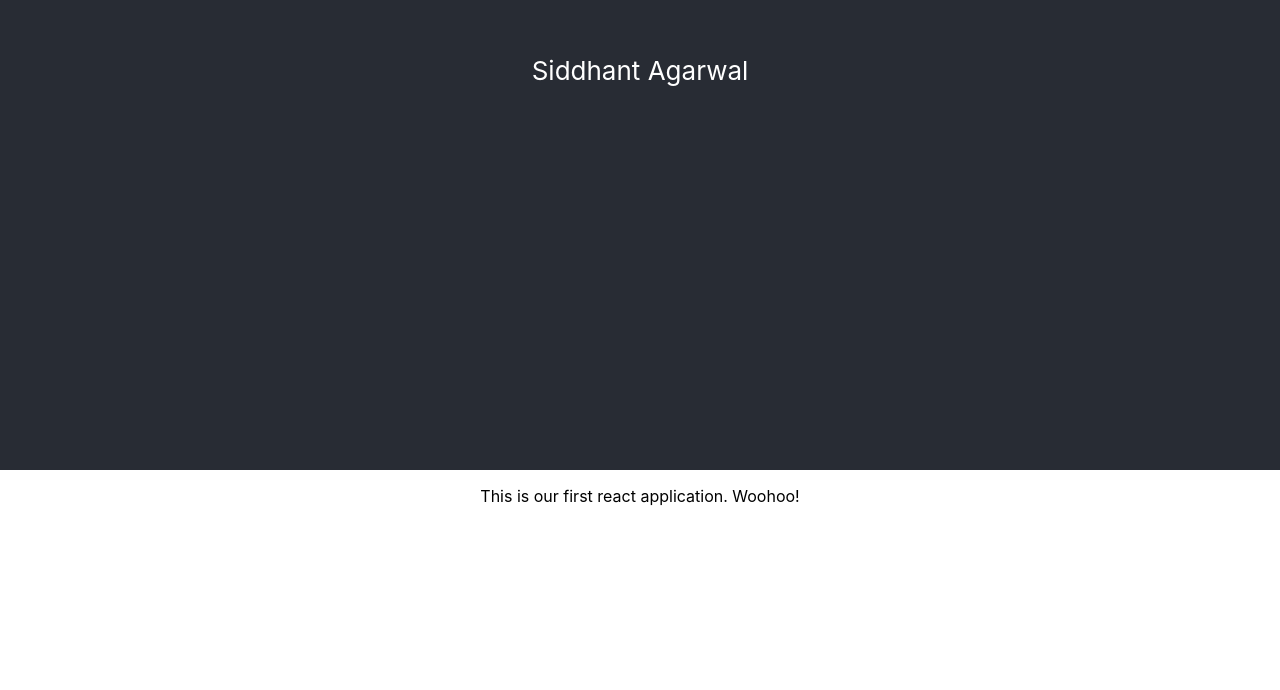
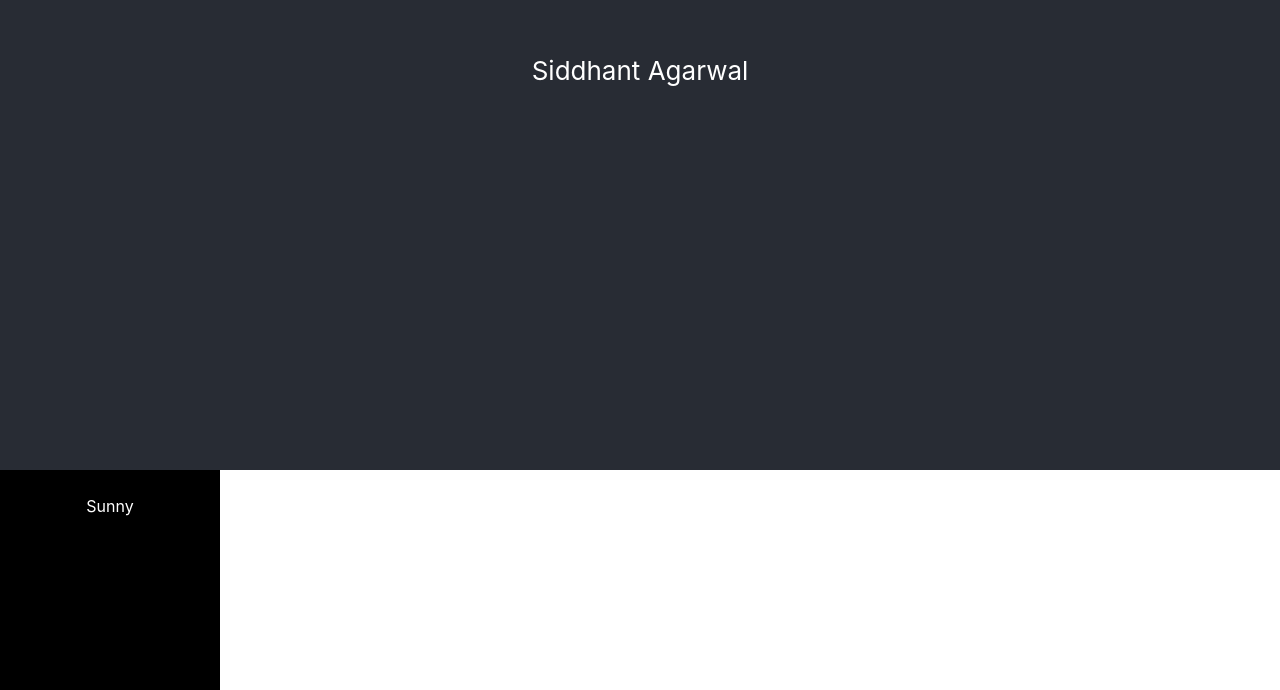
Before and after one commit to sidag95/react-weather-app, a React (Create React App) app: page / in a window 1280 px wide. Shown: the part 330-1020 px from the top of the page. Before the commit the page ends 852 px from the top, so only its background shows below. Built offline with nearby package versions, Linux system fonts and the light colour scheme; the HTML template or start-up script is replaced by a standard one.

Commit message:
stateless components

```diff
--- a/src/App.js
+++ b/src/App.js
@@ -1,13 +1,14 @@
 import React, { Component } from 'react';
 import logo from './logo.svg';
 import './App.css';
+import WeatherCard from "./WeatherCard";
 
 class App extends Component {
   render() {
     return (
       <div className="App">
         <header className="App-header">Siddhant Agarwal</header>
-        <p>This is our first react application. Woohoo!</p>
+        <WeatherCard weatherType = "Sunny" />
       </div>
     );
   }
--- /dev/null
+++ b/src/WeatherCard.css
@@ -0,0 +1,7 @@
+.card {
+  width: 200px;
+  height: 200px;
+  background-color: black;
+  color: white;
+  padding: 10px;
+}
--- /dev/null
+++ b/src/WeatherCard.js
@@ -0,0 +1,12 @@
+import * as React from "react";
+import "./WeatherCard.css";
+
+function WeatherCard(props) {
+  return (
+    <div className="card">
+      <p>{props.weatherType}</p>
+    </div>
+  )
+}
+
+export default WeatherCard
```
